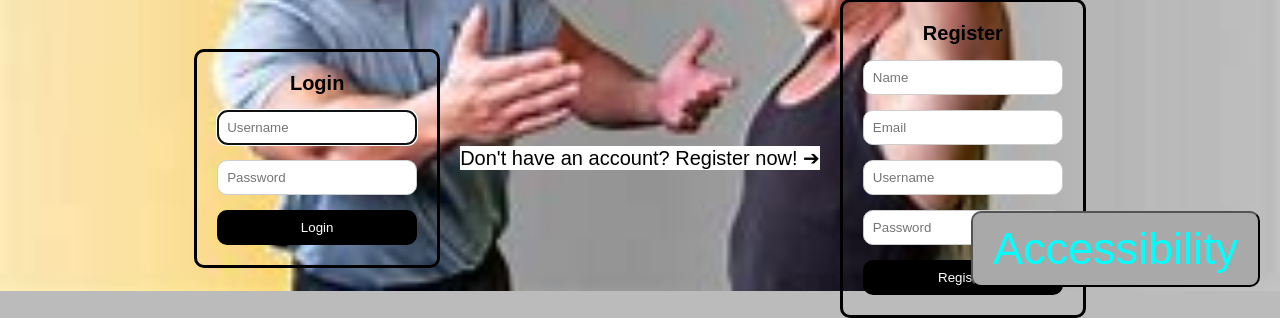
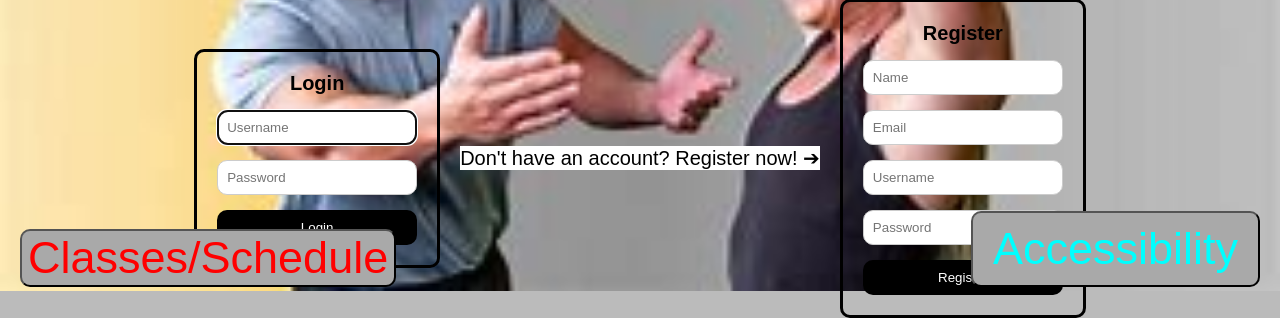
Before and after one commit to Andrei295/new_flask, a Flask app: page / in a window 1280 px wide. Shown: the part 493-811 px from the top of the page. Run offline with Flask 3, Linux system fonts and the light colour scheme; some libraries are stand-ins or nearby versions.

Commit message:
Added classes/schedule page, button and route

```diff
--- a/app.py
+++ b/app.py
@@ -151,7 +151,7 @@ def unlock():
     ID = request.form.get("ID")
     if ID:
 
-        data.execute("UPDATE users SET Status = 3 WHERE ID = ?", ID) #This will chnage the user's account to unlocked, but needs a password change
+        data.execute("UPDATE users SET Status = 3 WHERE ID = ?", ID) #This will change the user's account to unlocked, but needs a password change
 
     return redirect("/admin")
 
@@ -277,10 +277,17 @@ def maincontent():
 
 
 
-@app.route("/accessibility") #This is used to chnage the zoom or colour scheme of the web page
+@app.route("/accessibility") #This is used to change the zoom or colour scheme of the web page
 def accessibility():
 
     return render_template("accessibility.html")
+
+
+
+@app.route("/classes") #This is used to allow the user to view the classes schedule and book for a class
+def classes():
+
+    return render_template("classes.html")
 
 
 
--- a/static/styles.css
+++ b/static/styles.css
@@ -76,3 +76,15 @@ input {
     font-size: 45px;
     position: absolute;
 }
+
+
+.classes button {
+    color: red;
+    background: darkgray;
+    border-radius: 10px;
+    cursor: pointer;
+    bottom: 20px;
+    left:20px;
+    font-size: 45px;
+    position: absolute;
+}
--- a/templates/index.html
+++ b/templates/index.html
@@ -76,13 +76,21 @@
 
         <form
         class="access button"
-        action="/accessibility">
+        action="/accessibility"> <!--This is a form used to take the user to the accessibility page-->
 
             <button type="submit">Accessibility</button>
 
         </form>
 
 
+        <form
+        class="classes button"
+        action="/classes"> <!--This is a form used to take the user to the classes/schedule page-->
+
+            <button type="submit">Classes/Schedule</button>
+
+        </form>
+
 </body>
 
 
```
Also changed, not shown: templates/classes.html (added, +51 -0 lines).
